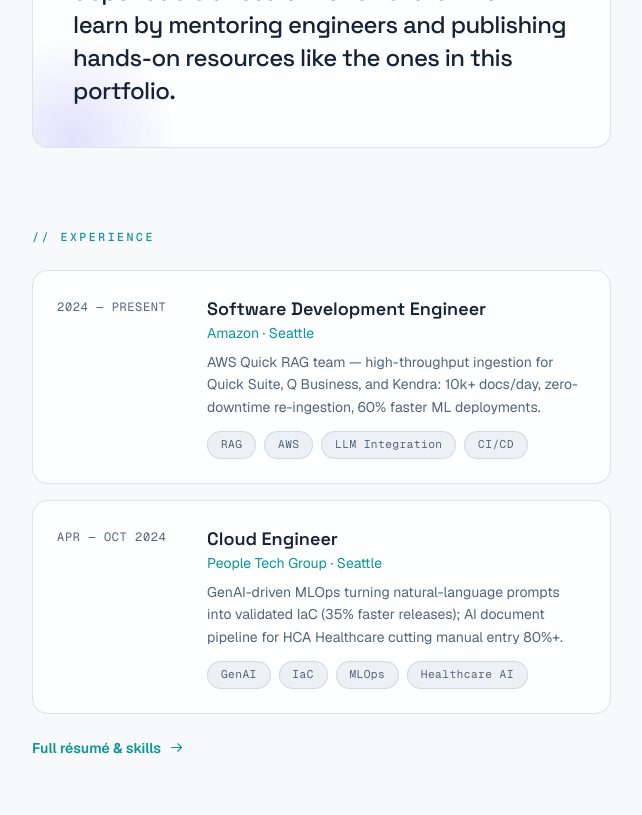
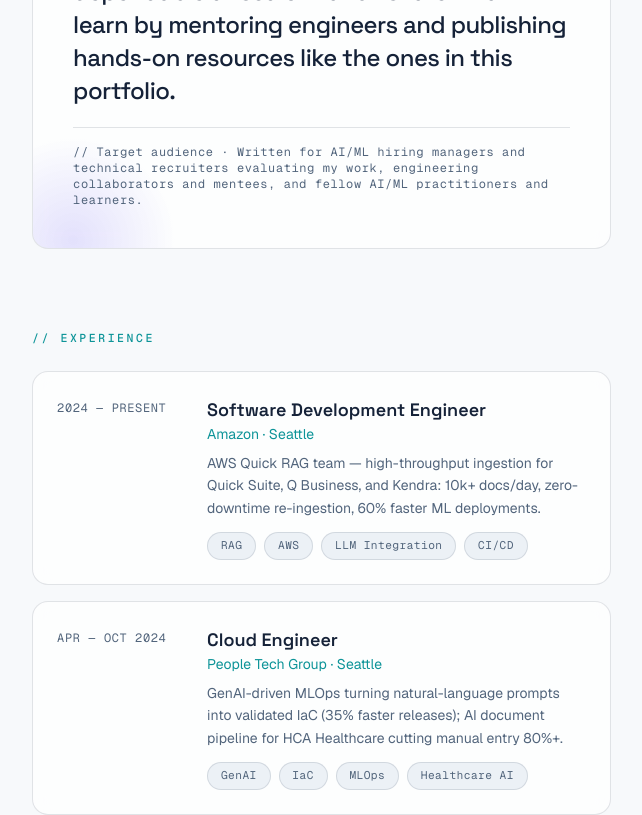
Before and after one commit to SiddarthaDarisi/SiddarthaDarisi.github.io, a Next.js app: page / in a window 1280 px wide. Shown: the part 1120-1935 px from the top of the page, without its empty margins (585-1227 px from the left). Built offline with nearby package versions, Linux system fonts and the light colour scheme.

Commit message:
Address review: exact tuned F1 numbers, explicit target audience, 8B phrasing, honest chatbot architecture

```diff
--- a/app/page.tsx
+++ b/app/page.tsx
@@ -225,6 +225,9 @@ export default function Home() {
               <p className="font-display relative mt-5 text-xl font-medium leading-snug tracking-tight md:text-2xl">
                 {site.valueProposition}
               </p>
+              <p className="relative mt-5 border-t border-line pt-4 font-mono text-xs tracking-wider text-muted">
+                // Target audience · {site.audience}
+              </p>
             </div>
           </section>
 
--- a/lib/artifacts.ts
+++ b/lib/artifacts.ts
@@ -52,7 +52,7 @@ export const artifacts: Artifact[] = [
     introduction:
       "Haven is a private mental-wellness companion whose every model runs on my own machine: a Llama fine-tuned with QLoRA on 10,752 real emotional-support conversations, a DistilRoBERTa classifier scoring 28 emotions per message, retrieval over 36 public-domain clinical publications (NIMH, VA, NIH), and fully local speech-to-text and neural text-to-speech. The embedded artifact below documents all ten steps of the machine-learning lifecycle with the real numbers the pipeline produced — including a live demo video of the app in a hands-free voice conversation.",
     description:
-      "The build walks the complete ML lifecycle and is honest about where it broke: four datasets cleaned and deduplicated (42% of the counseling corpus were exact duplicates — removed before splitting to prevent leakage); EDA whose class-imbalance findings dictated the metrics; feature engineering with assistant-only loss masking, conversation windowing, and sequence packing; baseline-first model selection; QLoRA training on an RTX 3070 that required writing a chunked cross-entropy trainer to stop the 128k-vocabulary logits from overflowing 8 GB of VRAM; and a three-part evaluation that caught the fine-tune regressing on crisis safety — repaired with targeted safety-patch training and a defense-in-depth server layer that makes application-level safety independent of model behavior. Headline results: validation perplexity 32.6 → 9.79; classifier beats its TF-IDF baseline on micro- and macro-F1; the patched model beats base on crisis handling (75% vs 62.5%) and the application passes the full 18-prompt safety suite by construction.",
+      "The build walks the complete ML lifecycle and is honest about where it broke: four datasets cleaned and deduplicated (42% of the counseling corpus were exact duplicates — removed before splitting to prevent leakage); EDA whose class-imbalance findings dictated the metrics; feature engineering with assistant-only loss masking, conversation windowing, and sequence packing; baseline-first model selection; QLoRA training on an RTX 3070 that required writing a chunked cross-entropy trainer to stop the 128k-vocabulary logits from overflowing 8 GB of VRAM; and a three-part evaluation that caught the fine-tune regressing on crisis safety — repaired with targeted safety-patch training and a defense-in-depth server layer that makes application-level safety independent of model behavior. Headline results: validation perplexity 32.6 → 9.79; the classifier — after per-class threshold tuning, the build's best lesson — beats its TF-IDF baseline on both micro-F1 (0.563 vs 0.460) and macro-F1 (0.433 vs 0.411); the patched model beats base on crisis handling (75% vs 62.5%) and the application passes the full 18-prompt safety suite by construction.",
     objective:
       "Demonstrate command of every stage of the machine-learning lifecycle learned in the AI/ML program — data, cleaning, EDA, features, model selection, training, evaluation, deployment, and ethics — in one coherent, working system, on consumer hardware, in the highest-stakes domain for getting AI behavior right.",
     process: [
@@ -61,7 +61,7 @@ export const artifacts: Artifact[] = [
       "Ran EDA: emotion and support-strategy distributions, class imbalance (neutral 14,219 : grief 77), and length statistics that dictated metrics and context windows.",
       "Engineered features: assistant-only loss masks, conversation windowing, greedy packing into fixed token blocks, 28-dim multi-hot emotion targets.",
       "Trained and threshold-tuned a DistilRoBERTa emotion classifier against a TF-IDF baseline.",
-      "Fine-tuned Llama 3.2 3B with QLoRA (4-bit NF4, LoRA r=16), writing a chunked cross-entropy trainer to fit 8 GB VRAM; an 8B run continues as the background quality ceiling.",
+      "Fine-tuned Llama 3.2 3B with QLoRA (4-bit NF4, LoRA r=16), writing a chunked cross-entropy trainer to fit 8 GB VRAM; a Llama 3.1 8B fine-tune trained alongside as the quality ceiling.",
       "Evaluated with deterministic decoding: perplexity vs base, side-by-side generations, and an 18-prompt crisis/control/boundary suite — then repaired discovered safety drift with targeted patch training.",
       "Deployed as a local app: hands-free voice with live waveform glow, emotion chips, RAG citations, mood tracking with an unlock gate, session memory, and hard server-side safety guarantees.",
     ],
--- a/lib/profile-kb.ts
+++ b/lib/profile-kb.ts
@@ -570,7 +570,7 @@ export const profileKB: KBChunk[] = [
   {
     id: "kb-portfolio-build",
     topic: "How this portfolio was built",
-    text: "This portfolio is built with Next.js 16 and Tailwind CSS v4, statically exported and deployed on GitHub Pages, with a custom hand-built design system. The \"Ask Siddartha\" chatbot itself is a client-side RAG system running entirely in the browser, retrieving from this knowledge base with no external chatbot service required.",
+    text: "This portfolio is built with Next.js 16 and Tailwind CSS v4, statically exported and deployed on GitHub Pages, with a custom hand-built design system. The \"Ask Siddartha\" chatbot is a RAG system whose retrieval (BM25 over this knowledge base) runs entirely in the browser; answers are composed by Google's Gemini via a small Cloudflare Worker proxy that keeps the API key server-side, with a retrieval-only fallback when the proxy is unavailable.",
     keywords: [
       "portfolio",
       "how was this built",
--- a/lib/site.ts
+++ b/lib/site.ts
@@ -13,4 +13,6 @@ export const site = {
     "Building the ingestion pipelines, MLOps automation, and RAG infrastructure that make AI reliable at enterprise scale.",
   valueProposition:
     "As a software engineer specializing in cloud architecture and AI/ML systems, I help organizations turn raw enterprise data into intelligent, production-grade products. From high-throughput ingestion pipelines processing 10k+ documents a day to GenAI-driven MLOps that cut release cycles by 35%, I build the infrastructure that makes AI dependable at scale — and I share what I learn by mentoring engineers and publishing hands-on resources like the ones in this portfolio.",
+  audience:
+    "Written for AI/ML hiring managers and technical recruiters evaluating my work, engineering collaborators and mentees, and fellow AI/ML practitioners and learners.",
 };
```
